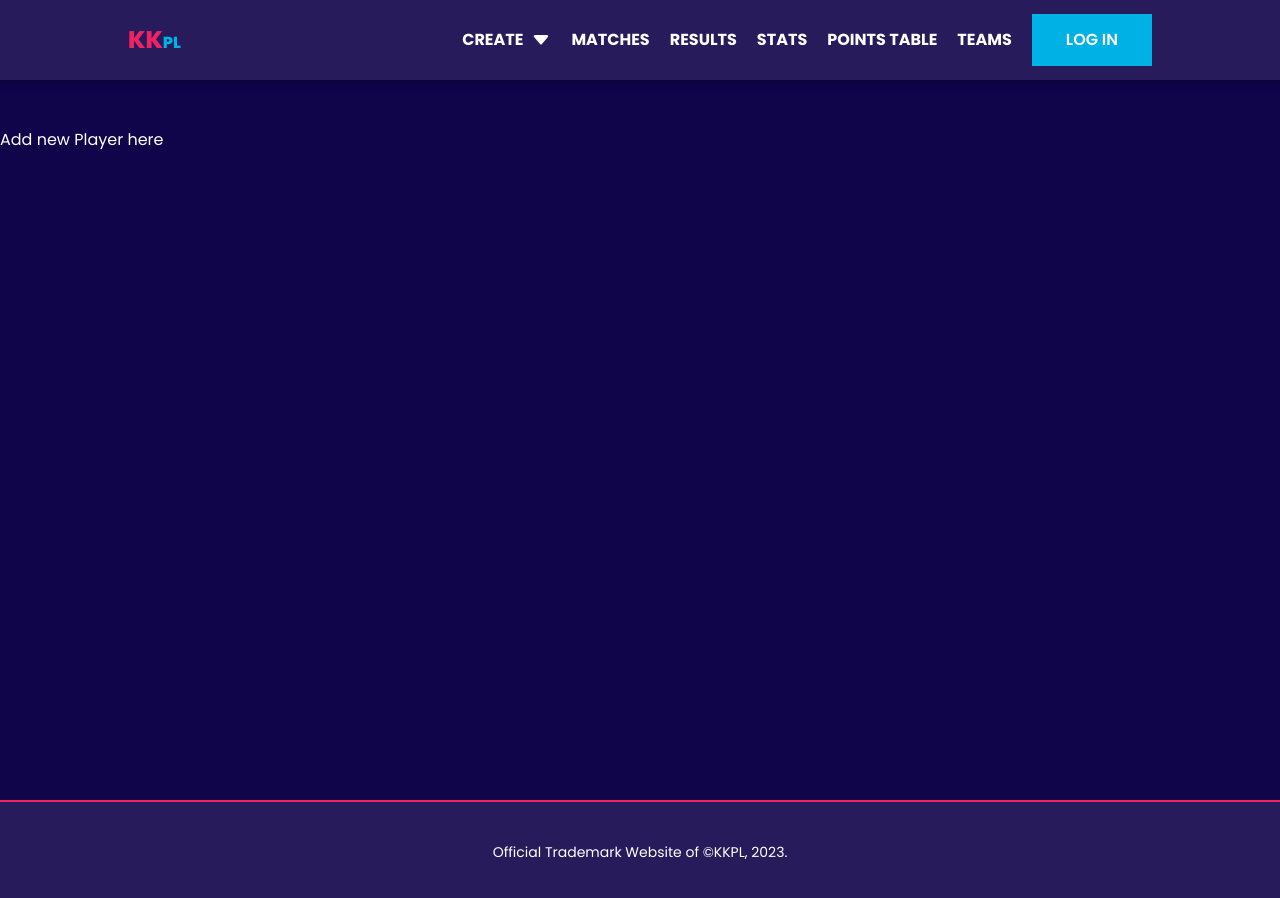
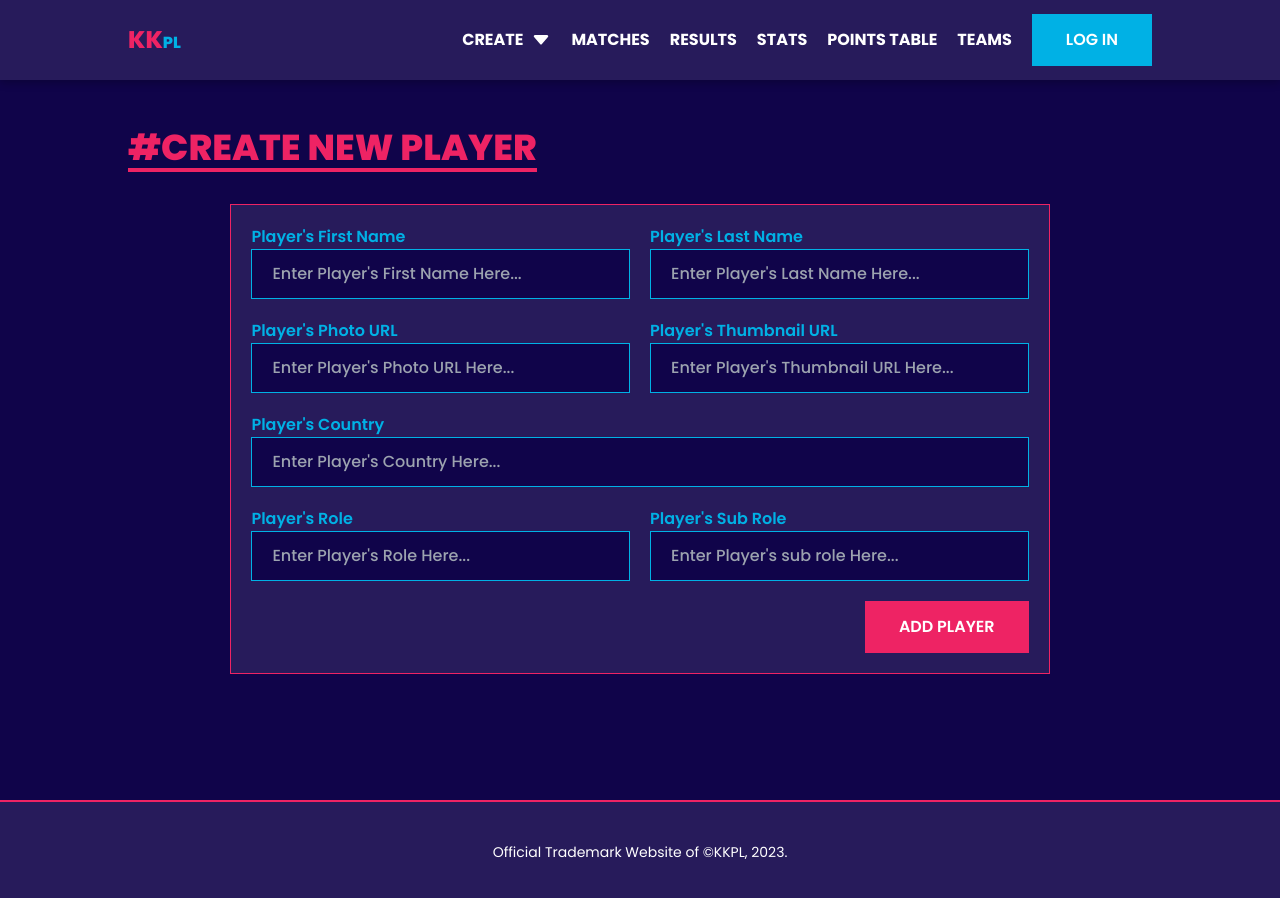
Before and after one commit to mjaumi/NEXT-KKPL-fantasy-premier-league, a Next.js app: page /create-player in a window 1280 px wide. Shown: the top 898 px of the page. Built offline with nearby package versions, Linux system fonts and the light colour scheme.

Commit message:
create new player form design almost done

```diff
--- a/package.json
+++ b/package.json
@@ -15,6 +15,7 @@
     "autoprefixer": "10.4.15",
     "eslint": "8.48.0",
     "eslint-config-next": "13.4.19",
+    "formik": "^2.4.5",
     "next": "13.4.19",
     "postcss": "8.4.29",
     "react": "18.2.0",
--- a/src/app/create-player/page.tsx
+++ b/src/app/create-player/page.tsx
@@ -1,3 +1,4 @@
+import CreateNewPlayer from '@/components/CreateNewPlayerComponents/CreateNewPlayer';
 import { Metadata } from 'next';
 
 // defining create new player page metadata here
@@ -10,7 +11,7 @@ export default function CreatePlayerPage() {
   // rendering the create player page here
   return (
     <>
-      <p>Add new Player here</p>
+      <CreateNewPlayer />
     </>
   );
 }
--- /dev/null
+++ b/src/components/CreateNewPlayerComponents/CreateNewPlayer.tsx
@@ -0,0 +1,16 @@
+import React from 'react';
+import SectionTitle from '../shared/SectionTitle';
+import CreateNewPlayerForm from './CreateNewPlayerForm';
+
+const CreateNewPlayer = () => {
+  // rendering create new player component here
+  return (
+    <section className='w-[90%] lg:w-4/5 max-w-[1500px] mx-auto'>
+      <SectionTitle title='create new player' />
+
+      <CreateNewPlayerForm />
+    </section>
+  );
+};
+
+export default CreateNewPlayer;
--- /dev/null
+++ b/src/components/CreateNewPlayerComponents/CreateNewPlayerForm.tsx
@@ -0,0 +1,100 @@
+'use client';
+
+import React from 'react';
+import KKPLInputField from '../shared/Inputs/KKPLInputField';
+import { Formik, Form } from 'formik';
+import KKPLButton from '../shared/KKPLButton';
+
+const CreateNewPlayerForm = () => {
+  // rendering create new player form component here
+  return (
+    <div className='w-4/5 mx-auto mt-8 p-5 bg-KKPL-dark-purple border border-KKPL-light-red'>
+      <Formik
+        initialValues={{
+          playerFirstName: '',
+          playerLastName: '',
+          playerPhoto: '',
+          playerThumbNail: '',
+          country: '',
+          playerRole: '',
+          playerSubRole: '',
+        }}
+        onSubmit={() => console.log('submit')}
+      >
+        <Form className='space-y-5'>
+          <div className='flex space-x-5'>
+            <div className='w-1/2'>
+              <KKPLInputField
+                type='text'
+                name='playerFirstName'
+                label={`player's first name`}
+                placeholder={`Enter Player's First Name Here...`}
+              />
+            </div>
+            <div className='w-1/2'>
+              <KKPLInputField
+                type='text'
+                name='playerLastName'
+                label={`player's last name`}
+                placeholder={`Enter Player's Last Name Here...`}
+              />
+            </div>
+          </div>
+
+          <div className='flex space-x-5'>
+            <div className='w-1/2'>
+              <KKPLInputField
+                type='text'
+                name='playerPhoto'
+                label={`player's photo URL`}
+                placeholder={`Enter Player's Photo URL Here...`}
+              />
+            </div>
+            <div className='w-1/2'>
+              <KKPLInputField
+                type='text'
+                name='playerThumbNail'
+                label={`player's thumbnail URL`}
+                placeholder={`Enter Player's Thumbnail URL Here...`}
+              />
+            </div>
+          </div>
+
+          <div>
+            <KKPLInputField
+              type='text'
+              name='country'
+              label={`player's country`}
+              placeholder={`Enter Player's Country Here...`}
+            />
+          </div>
+
+          <div className='flex space-x-5'>
+            <div className='w-1/2'>
+              <KKPLInputField
+                type='text'
+                name='playerRole'
+                label={`player's Role`}
+                placeholder={`Enter Player's Role Here...`}
+              />
+            </div>
+            <div className='w-1/2'>
+              <KKPLInputField
+                type='text'
+                name='playerSubRole'
+                label={`player's Sub role`}
+                placeholder={`Enter Player's sub role Here...`}
+              />
+            </div>
+          </div>
+
+          <div className='flex justify-end mt-10'>
+            <KKPLButton type='submit'>Add player</KKPLButton>
+          </div>
+        </Form>
+      </Formik>
+    </div>
+  );
+};
+
+export default CreateNewPlayerForm;
--- /dev/null
+++ b/src/components/shared/Inputs/KKPLInputField.tsx
@@ -0,0 +1,29 @@
+import React from 'react';
+
+interface IInputField {
+  name: string;
+  label: string;
+  type: string;
+  placeholder: string;
+}
+
+const KKPLInputField = ({ name, label, type, placeholder }: IInputField) => {
+  // rendering custom input field component here
+  return (
+    <label htmlFor={`${name}_field`}>
+      <span className='font-semibold text-KKPL-light-blue capitalize'>
+        {label}
+      </span>
+      <input
+        type={type}
+        id={`${name}_field`}
+        name={name}
+        className='bg-KKPL-dark-blue border border-KKPL-light-blue px-5 py-3 focus:border-KKPL-light-red focus:outline-none w-full font-medium duration-300'
+        placeholder={placeholder}
+        autoComplete='off'
+      />
+    </label>
+  );
+};
+
+export default KKPLInputField;
```
Also changed, not shown: 1 other file (tests, documents, lock files or other folders).
